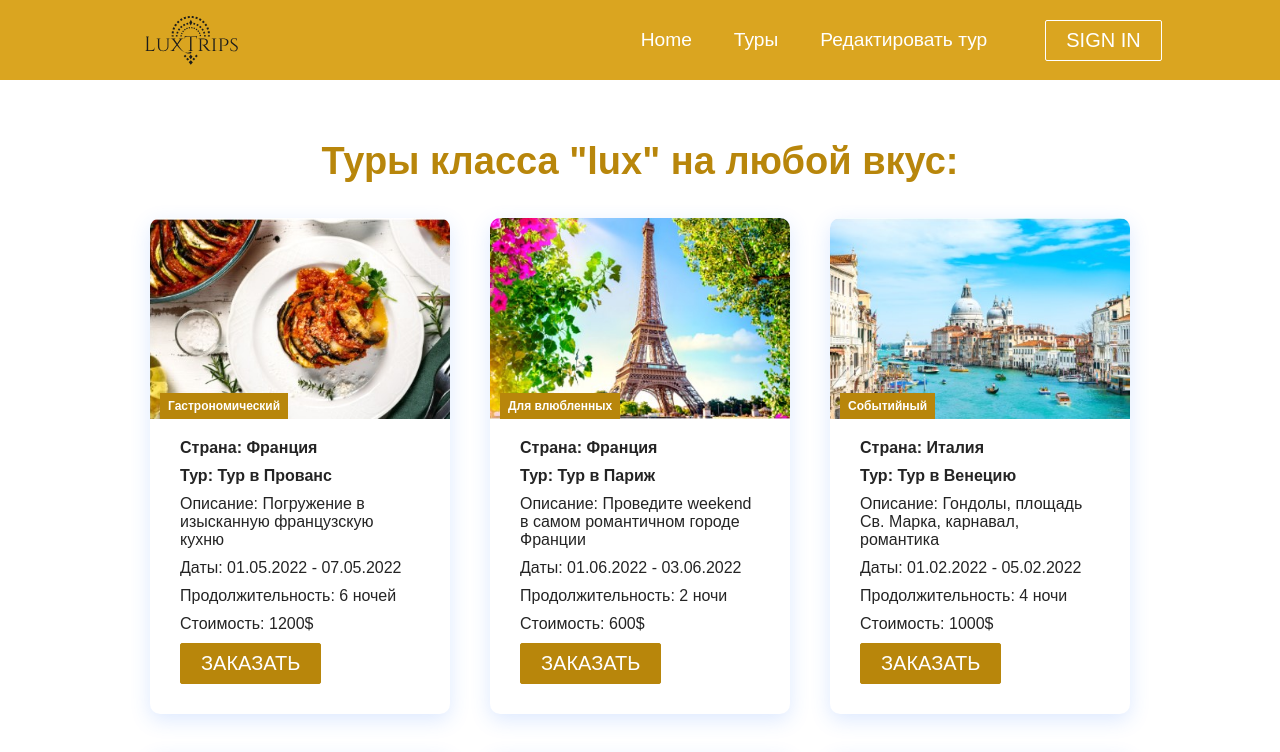
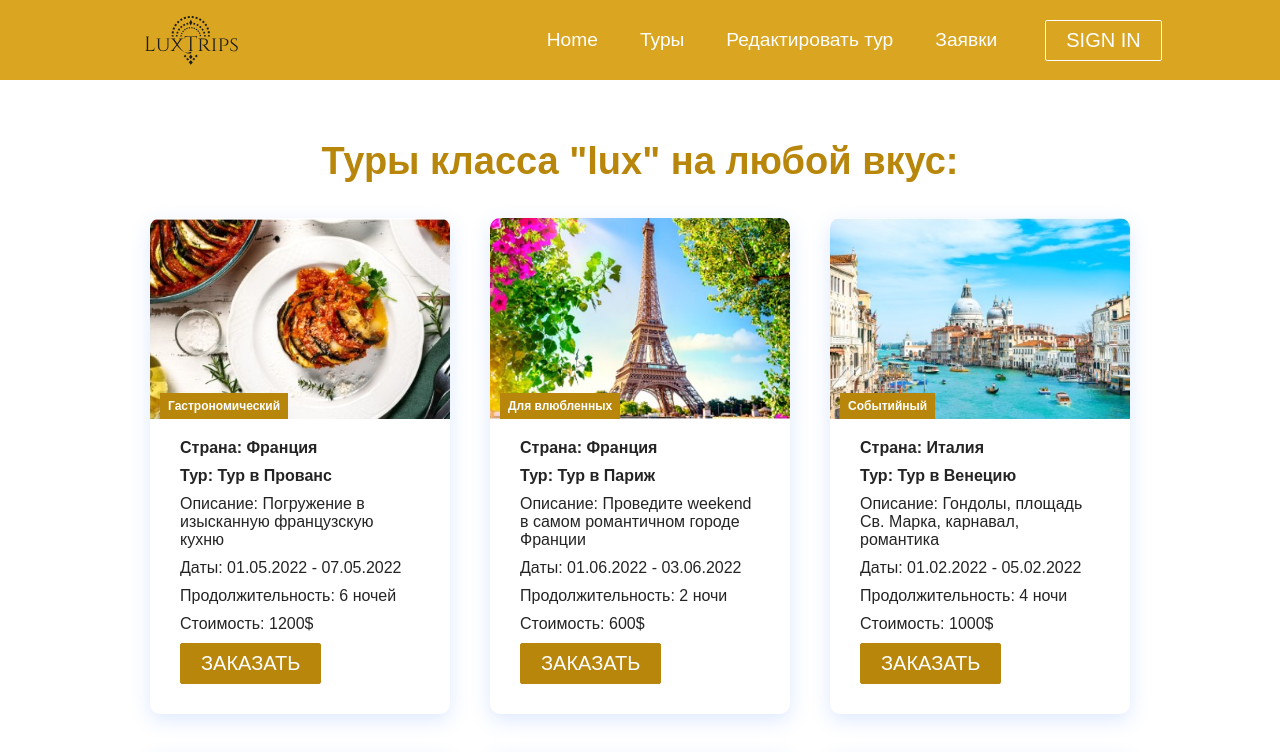
Before and after one commit to NattiNatasha/travelAgency-project, a React (Create React App) app in the folder final-project/: page /tours in a window 1280 px wide. Shown: the top 752 px of the page. Built offline with nearby package versions, Linux system fonts and the light colour scheme.

Commit message:
Добавлена приватная страница Заявки

```diff
--- a/final-project/src/App.js
+++ b/final-project/src/App.js
@@ -5,7 +5,8 @@ import HomePage from './components/pages/HomePage'
 import ToursPage from './components/pages/ToursPage';
 import LogInPage from './components/pages/LogInPage';
 import EditTourPage from "./components/pages/EditTourPage";
-import OrderPage from "./components/pages/OrderPage";
+import OrderFormPage from "./components/pages/OrderFormPage";
+import OrdersPage from "./components/pages/OrdersPage";
 import {cards} from "./DatabaseTours";
 
 export const AppContext = createContext(null);
@@ -27,7 +28,8 @@ function App() {
                 <Route exact path='/tours' component={ToursPage} />
                 <Route exact path='/log-in' component={LogInPage} />
                 <Route exact path='/edit-tour' component={EditTourPage} />
-                <Route exact path='/order' component={OrderPage} />
+                <Route exact path='/order' component={OrderFormPage} />
+                <Route exact path='/orders' component={OrdersPage} />
             </Switch>
         </AppContext.Provider>
     </>
--- a/final-project/src/components/Header/Header.jsx
+++ b/final-project/src/components/Header/Header.jsx
@@ -49,6 +49,11 @@ function Header (handleLogout) {
                                 Редактировать тур
                             </Link>
                         </li>
+                        <li className='header-menu__item'>
+                            <Link to='/orders' className='header-menu__links' onClick={closeMobileMenu}>
+                                Заявки
+                            </Link>
+                        </li>
                     </ul>
                     <div>
                         <Link to='/log-in'>
--- a/final-project/src/components/pages/OrderPage.jsx
+++ b/final-project/src/components/pages/OrderFormPage.jsx
@@ -2,10 +2,10 @@ import React from "react";
 import '../../App.css';
 import {Redirect} from "react-router-dom";
 
-function OrderPage () {
+function OrderFormPage () {
     return (
         <h1>OrderForm</h1>
     )
 }
 
-export default OrderPage;
+export default OrderFormPage;
--- /dev/null
+++ b/final-project/src/components/pages/OrdersPage.jsx
@@ -0,0 +1,12 @@
+import React from "react";
+import '../../App.css';
+import {Redirect} from "react-router-dom";
+
+function OrdersPage () {
+    alert('Для просмотра заявок необходимо пройти авторизацию');
+    return (
+        <Redirect to='/log-in' />
+    )
+}
+
+export default OrdersPage;
```
